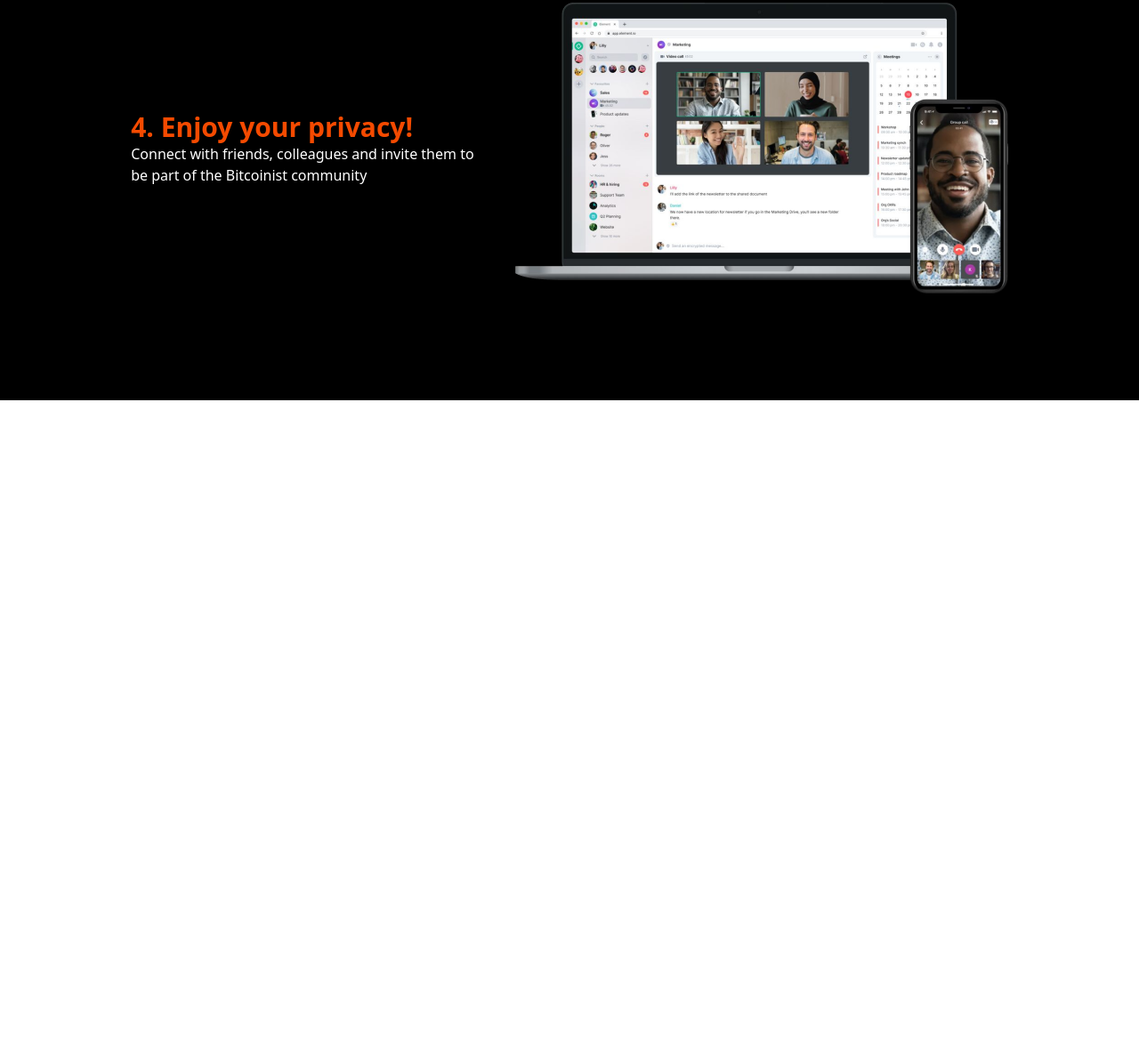
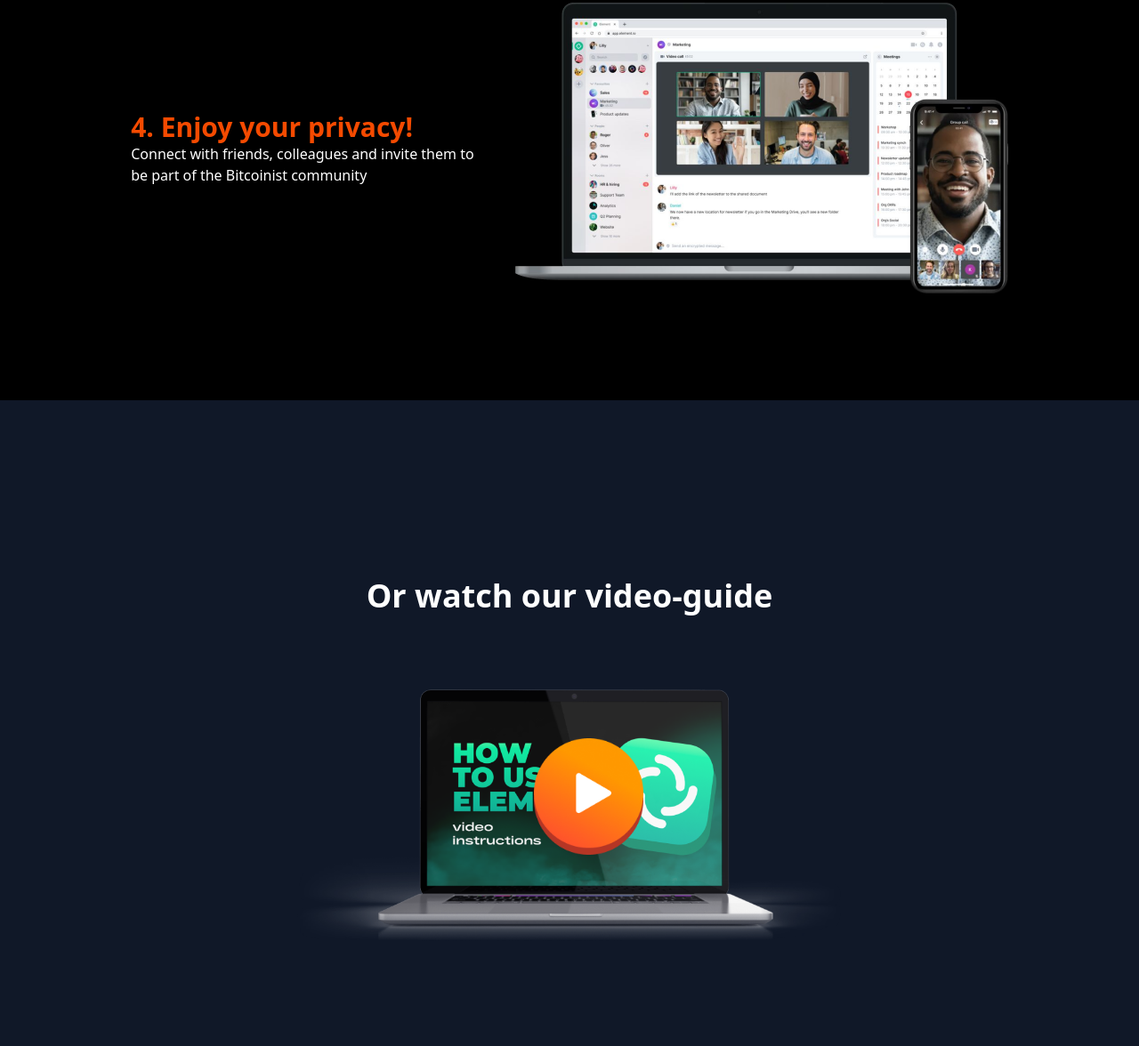
Before and after one commit to Melikzoda-Muslihiddin/homework-5, a website: page src/index.html in a window 1280 px wide. Shown: the part 4132-5308 px from the top of the page at 89% size. Before the commit the page ends 4582 px from the top, so only its background shows below. Drawn offline with nearby package versions, Linux system fonts and the light colour scheme; files that its build step writes are made by us from their sources.

Commit message:
footer commit

```diff
--- a/src/index.html
+++ b/src/index.html
@@ -235,6 +235,16 @@
     </section>
 
 
+    <footer class="bg-gray-900 text-white py-10 p-6 max-w-400 m-auto">
+        <div class="lg:w-[50%] m-auto flex flex-col items-center justify-center py-20">
+            <h1 class="text-4xl font-bold text-white my-20 text-center">Or watch our video-guide</h1>
+            <div class="relative">
+                <img src="./Group 142309 1.png" alt="">
+                <img src="./Play.png" alt="" class="absolute lg:top-15 lg:left-67 w-[20%] left-33 top-9">
+            </div>
+        </div>
+    </footer>
+
 </body>
 
 </html>
```
Also changed, not shown: src/Group 142309 1.png (added), src/Play.png (added).
